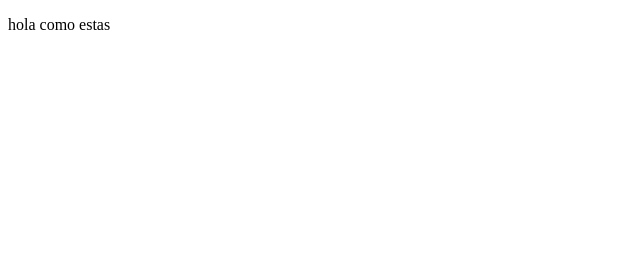
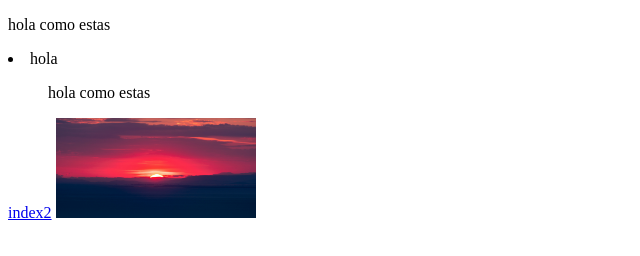
Before and after one commit to emerson703/pagWeb, a plain HTML site: page index.html in a window 1280 px wide. Shown: the whole page, without its empty margins (0-640 px from the left). Drawn offline with Linux system fonts and the light colour scheme.

Commit message:
actualizando

```diff
--- a/index.html
+++ b/index.html
@@ -5,8 +5,13 @@
     <meta http-equiv="X-UA-Compatible" content="IE=edge">
     <meta name="viewport" content="width=device-width, initial-scale=1.0">
     <title>emerson😊</title>
+
 </head>
 <body>
     <p>hola como estas</p>
+    <li>hola</li>
+    <ul>hola como estas</ul>
+    <a href="index2.html">index2</a>
+    <img width="200px" height="100px" src="img/wall37.jpg" alt="">
 </body>
 </html>
```
Also changed, not shown: img/wall37.jpg (added).
